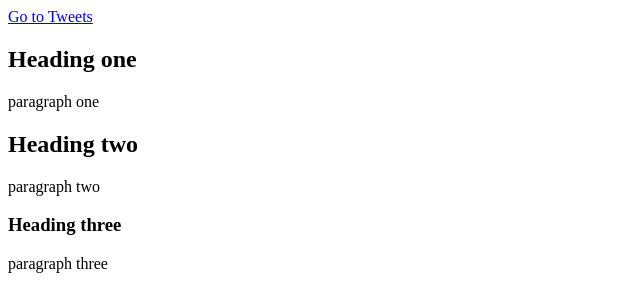
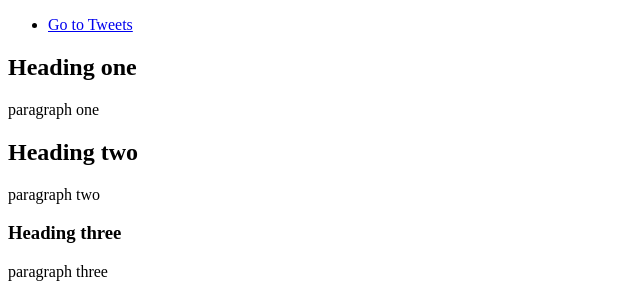
Before and after one commit to miftaha/My_First_Portfolio, a plain HTML site: page html_basic/index.html in a window 1280 px wide. Shown: the top 286 px of the page, without its empty margins (0-640 px from the left). Drawn offline with Linux system fonts and the light colour scheme.

Commit message:
modify index.html and tweets.html

```diff
--- a/html_basic/index.html
+++ b/html_basic/index.html
@@ -7,7 +7,8 @@
   </head>
   <body>
     <header>
-      <a href="/html_basic/tweets.html">Go to Tweets</a>
+    <nav><ul><li><a href="/html_basic/tweets.html">Go to Tweets</a></li></ul></nav>
+
     </header>
     <main>
      <article> <h1>Heading one</h1>
```
Also changed, not shown: html_basic/tweets.html (+1 -1 lines).
